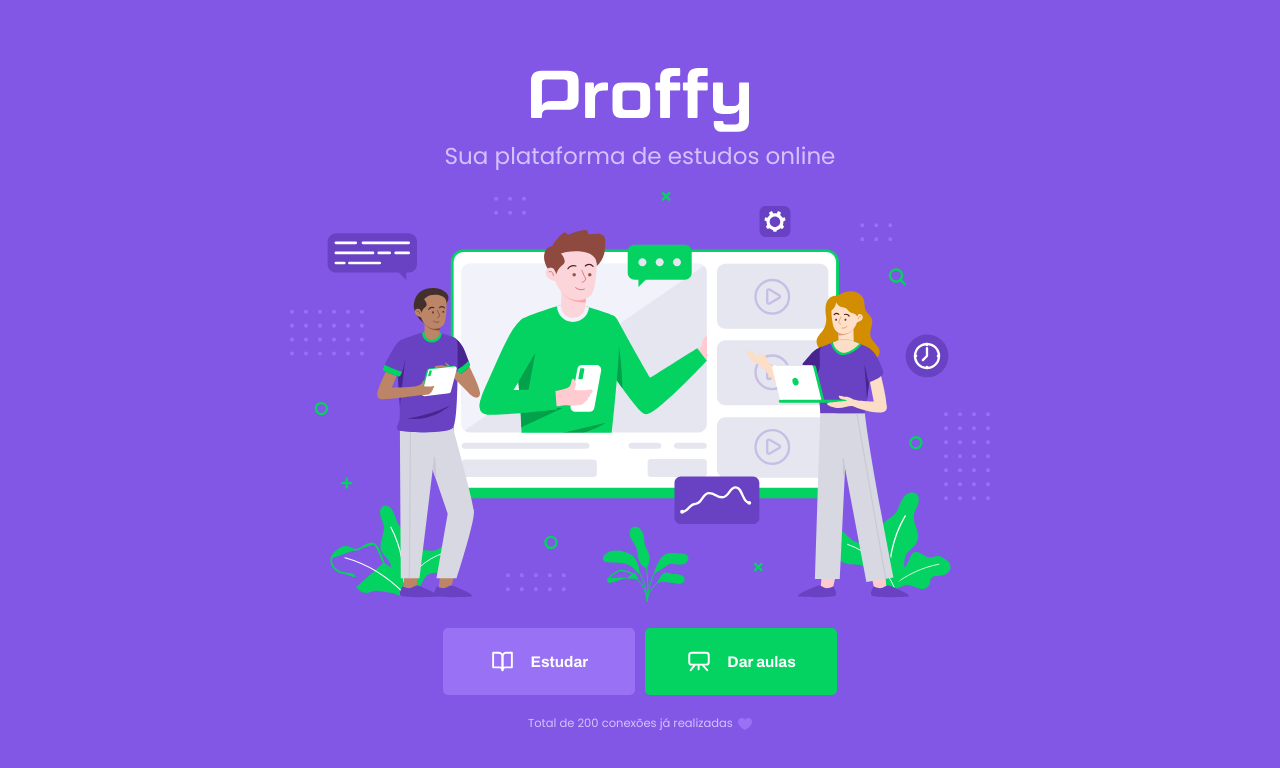
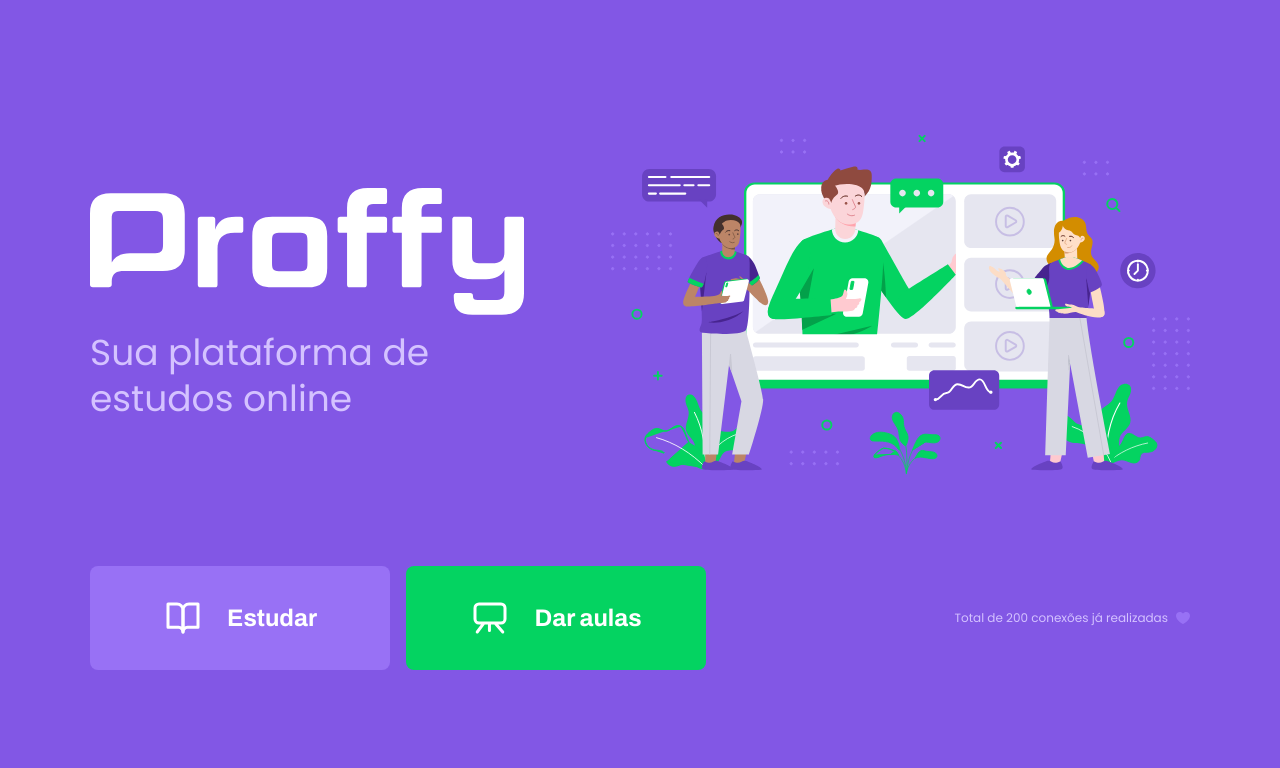
Before and after one commit to lucasnardelli/projetoRocketseat, a plain HTML site: page index.html in a window 1280 px wide. Drawn offline with Linux system fonts and the light colour scheme.

Commit message:
page landing feita para desktop

```diff
--- a/styles/main.css
+++ b/styles/main.css
@@ -49,3 +49,9 @@ body, input, button, textarea{
     width: 90vw;
     max-width: 700px;
 }
+
+@media (min-width: 700px){
+    :root {
+        font-size: 62.5%;
+    }
+}
--- a/styles/partials/page-landing.css
+++ b/styles/partials/page-landing.css
@@ -1,7 +1,3 @@
-:root{
-    font-size: 40%;
-}
-
 #page-landing{
     background: var(--color-primary);
 }
@@ -88,3 +84,52 @@
 .total-connections img {
     margin-left: 0.8rem;
 }
+
+@media(max-width: 699px) {
+    :root{
+        font-size: 40%;
+    }
+}
+
+@media(min-width: 1100px) {
+    #page-landing #container {
+        max-width: 1100px;
+        display: grid;
+        grid-template-columns: 2fr 1fr 2fr;
+        grid-template-rows: 350px 1fr;
+        grid-template-areas:
+        "proffy image image"
+        "button button texting";
+        column-gap: 87px;
+        row-gap: 86px;
+    }
+
+    .logo-container{
+        grid-area: proffy;
+        text-align: initial;
+        align-self: center;
+        margin: 0;
+    }
+
+    .logo-container img {
+        height: 127px;
+    }
+
+    .hero-image{
+        grid-area: image;
+        height: 350px;
+    }
+
+    .buttons-container{
+        grid-area: button;
+        justify-content: flex-start;
+        margin: 0;
+    }
+
+    .total-connections{
+        grid-area: texting;
+        justify-self: end;
+        font-size: 1.2rem;
+    }
+
+}
```
